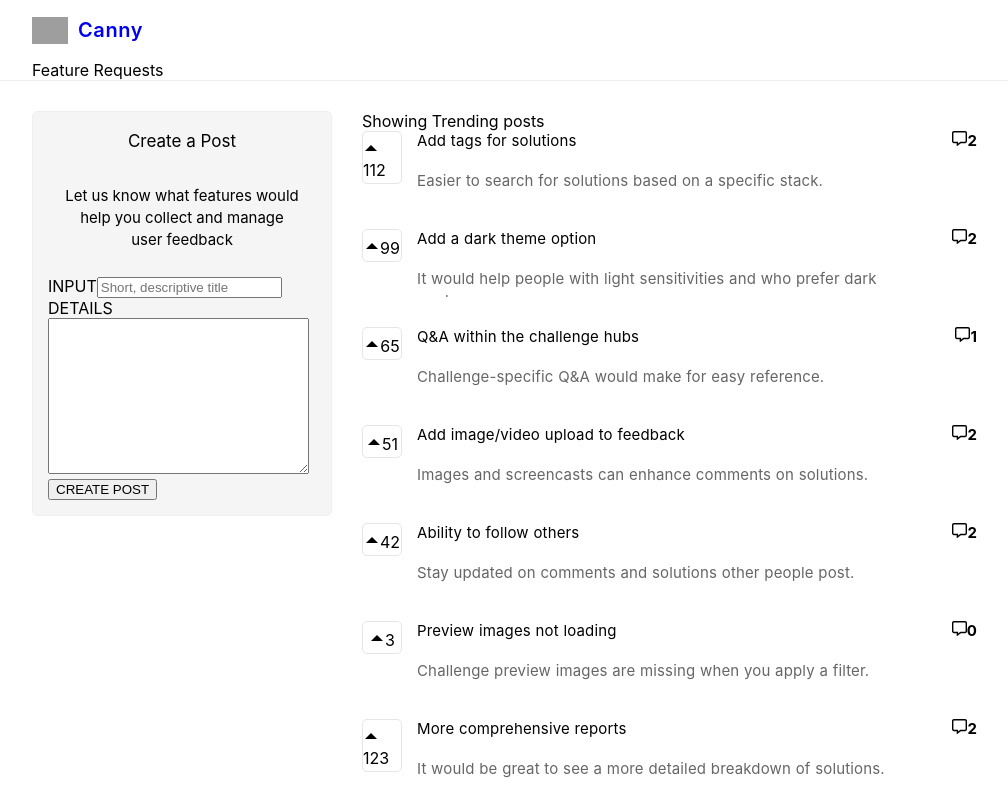
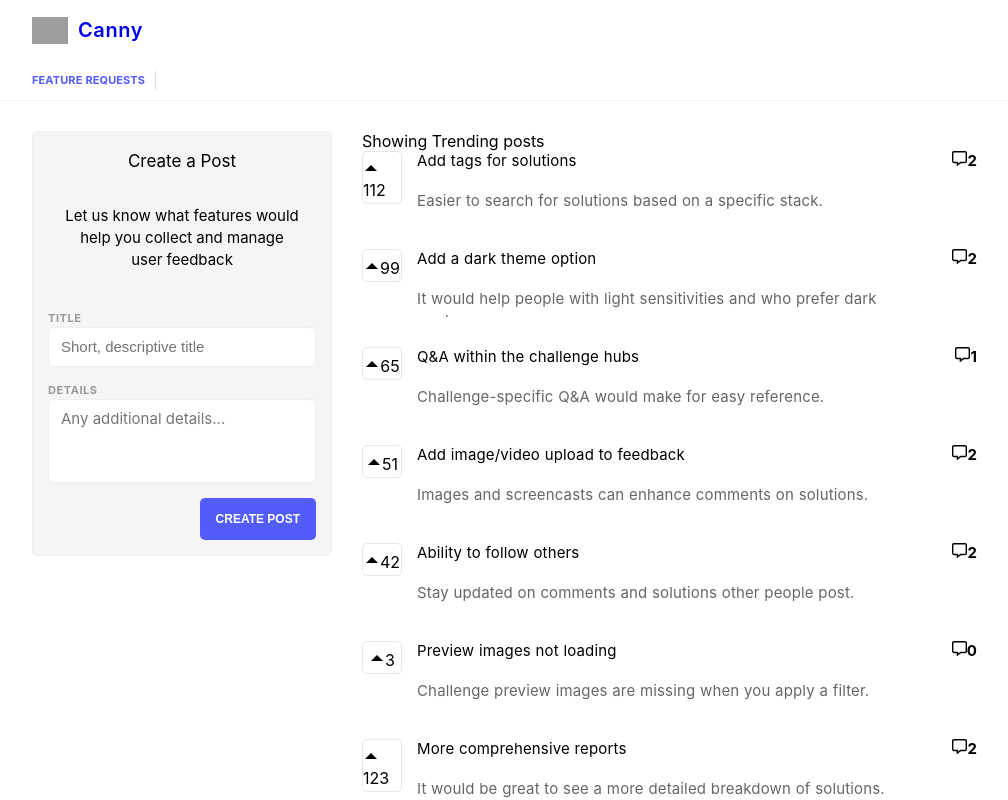
Before and after one commit to sriramk42/canny-clone-frontend, a React (Create React App) app: page / in a window 1280 px wide. Shown: the top 800 px of the page, without its empty margins (128-1136 px from the left). Built offline with nearby package versions, Linux system fonts and the light colour scheme; grey boxes are pictures that could not be loaded.

Commit message:
styling feedback form

```diff
--- a/src/components/FeedbackForm.js
+++ b/src/components/FeedbackForm.js
@@ -1,5 +1,6 @@
 import React, {useContext, useState} from 'react'
 import { FeatureReqContext } from '../context/FeatureReqContext';
+import '../styles/feedback-form.css'
 
 const FeedbackForm = () => {
   const [feedbackTitle, setFeedbackTitle] = useState('');
@@ -47,17 +48,39 @@
 
 
   return (
-    <div>
+    <div className="create-post-form">
       <form>
-        <label htmlFor="">INPUT</label>
-        <input type="text" id="post-input" placeholder="Short, descriptive title" onChange={handleTitleChange} value={feedbackTitle}/>
+        <div className="form-field">
+          <label className="uppercase-header" htmlFor="">TITLE</label>
+          <div className="text-input">
+            <div className="input-container">
+              <input type="text" id="post-input" placeholder="Short, descriptive title" onChange={handleTitleChange} value={feedbackTitle}/>
+            </div>
+          </div>
 
-        <label htmlFor="post-details">DETAILS</label>
-        <textarea name="post-details" id="post-details" cols="30" rows="10" onChange={handleDetailsChange} value={feedbackDetail}></textarea>
+        </div>
 
-        <button onClick={(e) => onSubmitHandler(e)}>CREATE POST</button>
-        {feedbackTitleError && <p>{feedbackTitleError}</p>}
-        {feedbackDetailError && <p>{feedbackDetailError}</p>}
+        <div className="form-field">
+          <div className="uppercase-header">
+            <label htmlFor="post-details">DETAILS</label>
+          </div>
+          <div className="auto-resize-textarea">
+            <span className="input-container">
+              <textarea name="post-details" placeholder="Any additional details..." id="post-details" rows="3" onChange={handleDetailsChange} value={feedbackDetail}></textarea>
+            </span>
+          </div>
+
+        </div>
+
+        <div className="form-buttons">
+          <div className="upload-image-button">
+
+          </div>
+          <button class="canny-button" onClick={(e) => onSubmitHandler(e)}>CREATE POST</button>
+          {feedbackTitleError && <p>{feedbackTitleError}</p>}
+          {feedbackDetailError && <p>{feedbackDetailError}</p>}
+        </div>
+
       </form>
     </div>
   )
--- a/src/components/Navbar.js
+++ b/src/components/Navbar.js
@@ -21,7 +21,11 @@
               </Link>
             </div>
             <div className="secondary-nav">
-              Feature Requests
+              <div className="dropdown-container">
+                <div className="option-content">
+                  <span className="feature-requests-title">FEATURE REQUESTS</span>
+                </div>
+              </div>
             </div>
           </div>
         </div>
--- a/src/index.css
+++ b/src/index.css
@@ -1,8 +1,6 @@
 body {
   margin: 0;
-  font-family: -apple-system, BlinkMacSystemFont, 'Segoe UI', 'Roboto', 'Oxygen',
-    'Ubuntu', 'Cantarell', 'Fira Sans', 'Droid Sans', 'Helvetica Neue',
-    sans-serif;
+  font-family: -apple-system,BlinkMacSystemFont,SFUI,HelveticaNeue,Helvetica,Arial,sans-serif;
   -webkit-font-smoothing: antialiased;
   -moz-osx-font-smoothing: grayscale;
 }
--- a/src/pages/Home.js
+++ b/src/pages/Home.js
@@ -1,6 +1,5 @@
 import React, { useContext } from 'react'
 import FeatureRequestCard from '../components/FeatureRequestCard';
-import Navbar from '../components/Navbar';
 import { FeatureReqContext } from '../context/FeatureReqContext';
 import '../styles/home.css';
 import FeatureAdd from './FeatureAdd';
--- /dev/null
+++ b/src/styles/feedback-form.css
@@ -0,0 +1,93 @@
+.uppercase-header {
+  color: #999;
+  font-size: 11px;
+  font-weight: 700;
+  letter-spacing: 0.05em;
+  line-height: 17px;
+  text-transform: uppercase;
+}
+
+.create-post-form {
+  display: flex;
+  flex-direction: column;
+  margin: 10px 0 0;
+  padding: 0;
+}
+
+.text-input {
+  margin: 0 0 15px;
+  border: 1px solid #efefef;
+  display: flex;
+  flex-direction: column;
+  padding: 8px 12px;
+  background: #fff;
+  cursor: text;
+  box-sizing: border-box;
+  border-radius: 5px;
+}
+
+.input-container {
+  display: flex;
+  align-items: center;
+}
+
+.input-container > input {
+  flex: 1;
+  width: 100%;
+  border: 0;
+  margin: 0;
+  padding: 0;
+  color: #333;
+  background: none;
+  font-size: 15px;
+  line-height: 22px;
+}
+
+.auto-resize-textarea {
+  margin: 0 0 15px;
+  border: 1px solid #efefef;
+  display: flex;
+  flex-direction: column;
+  padding: 8px 12px;
+  background: #fff;
+  cursor: text;
+  box-sizing: border-box;
+  border-radius: 5px;
+}
+
+.input-container > textarea {
+  flex: 1;
+  width: 100%;
+  border: 0;
+  margin: 0;
+  padding: 0;
+  resize: none;
+  min-height: 21px;
+  outline: none;
+  font-size: 15px;
+  background: none;
+  line-height: 22px;
+  font-family: inherit;
+}
+
+.form-buttons {
+  display: flex;
+  justify-content: space-between;
+}
+
+.canny-button {
+  background: #525df9;
+  color: #fff;
+  display: flex;
+  cursor: pointer;
+  position: relative;
+  justify-content: center;
+  margin: 0;
+  padding: 14px 16px;
+  border: none;
+  text-transform: uppercase;
+  font-weight: 700;
+  overflow: hidden;
+  border-radius: 5px;
+  font-size: 12px;
+}
--- a/src/styles/navbar.css
+++ b/src/styles/navbar.css
@@ -66,3 +66,32 @@
   border-bottom: 1px solid #efefef;
   margin: 0 0 30px;
 }
+
+.secondary-nav {
+  height: 40px;
+  display: flex;
+  align-items: center;
+  box-sizing: border-box;
+}
+
+.dropdown-container {
+  display: flex;
+  flex-direction: column;
+  cursor: pointer;
+}
+
+.feature-requests-title {
+  color: #525df9;
+  letter-spacing: 0.01em;
+  word-spacing: 0.02em;
+}
+
+.option-content {
+  border-right: 1px solid #ddd;
+  padding: 2px 10px 2px 0;
+  font-size: 11px;
+  line-height: 15px;
+  font-weight: 700;
+  text-transform: uppercase;
+  letter-spacing: 0.05em;
+}
```
